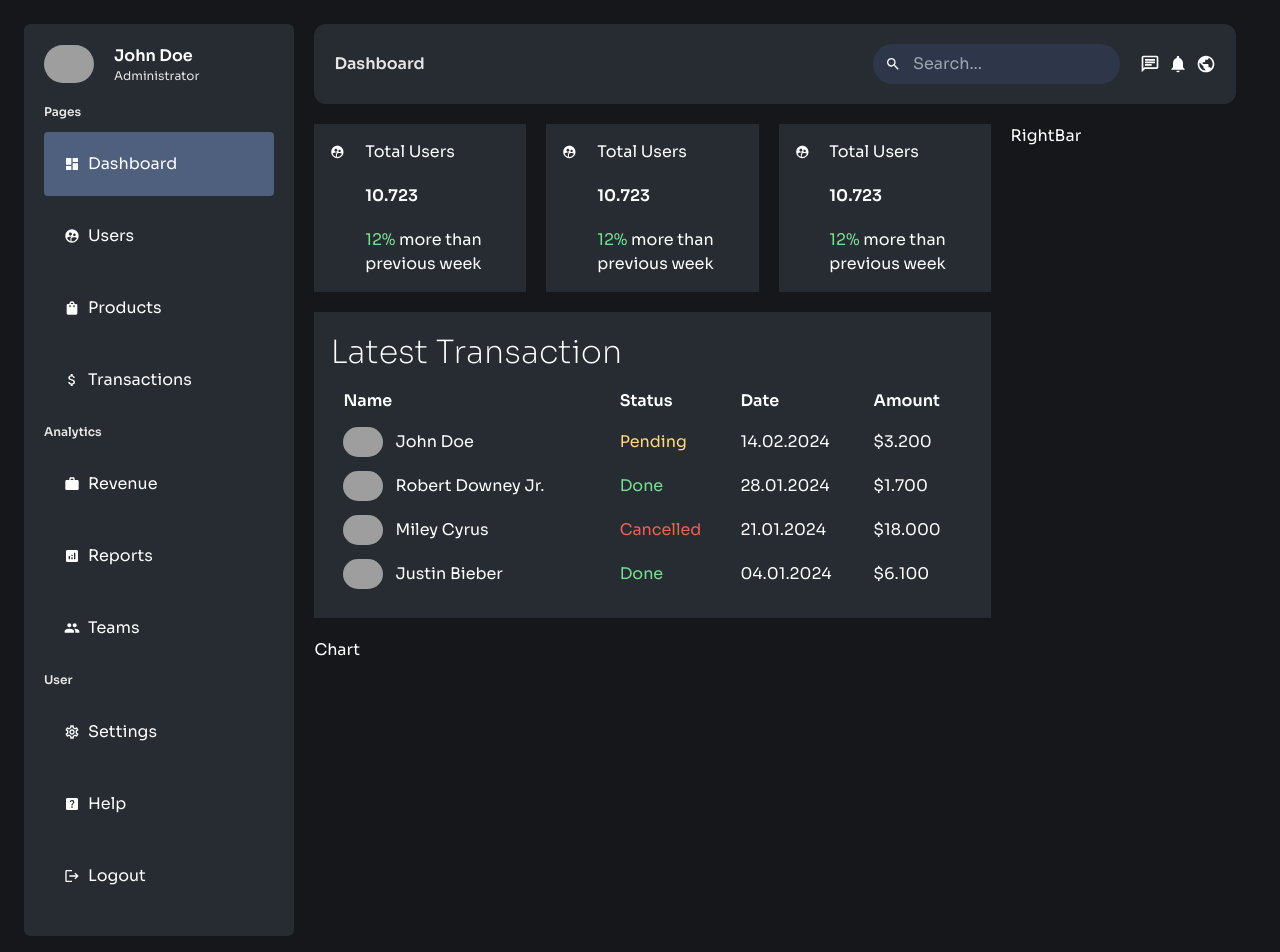
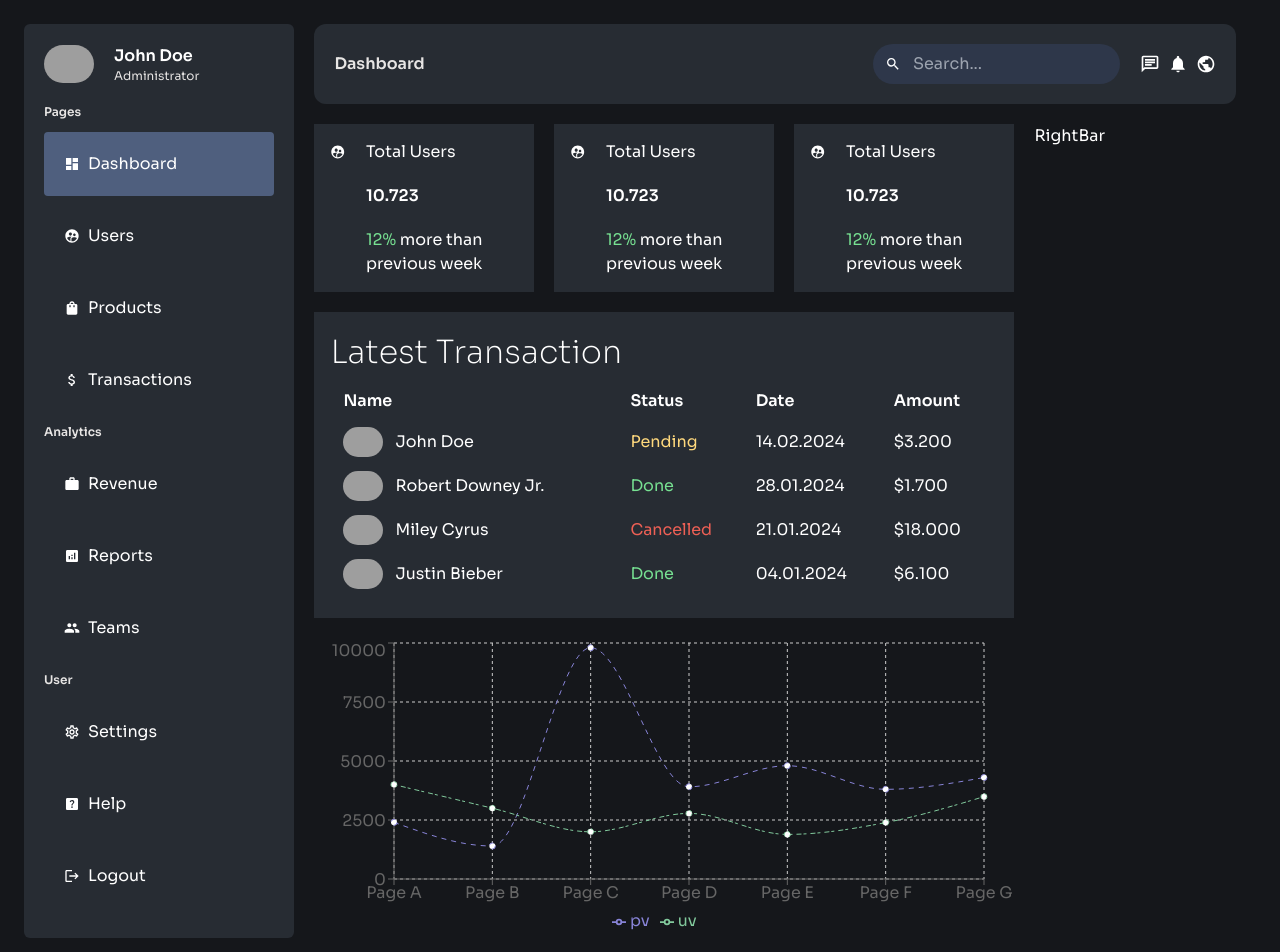
Before and after one commit to SoyNexoo/dashboard-next, a Next.js app: page /dashboard in a window 1280 px wide. Shown: the top 952 px of the page. Built offline with nearby package versions, Linux system fonts and the light colour scheme; grey boxes are pictures that could not be loaded.

Commit message:
Add Chart

```diff
--- a/package.json
+++ b/package.json
@@ -12,7 +12,8 @@
     "next": "14.0.4",
     "react": "^18",
     "react-dom": "^18",
-    "react-icons": "^4.12.0"
+    "react-icons": "^4.12.0",
+    "recharts": "^2.10.4"
   },
   "devDependencies": {
     "@types/node": "^20",
--- a/src/components/dashboard/Chart.tsx
+++ b/src/components/dashboard/Chart.tsx
@@ -1,8 +1,75 @@
+'use client'
 import React from 'react'
+import { LineChart, Line, XAxis, YAxis, CartesianGrid, Tooltip, Legend } from 'recharts';
+
 
 const Chart = () => {
+  const data = [
+    {
+      name: 'Page A',
+      uv: 4000,
+      pv: 2400,
+      amt: 2400,
+    },
+    {
+      name: 'Page B',
+      uv: 3000,
+      pv: 1398,
+      amt: 2210,
+    },
+    {
+      name: 'Page C',
+      uv: 2000,
+      pv: 9800,
+      amt: 2290,
+    },
+    {
+      name: 'Page D',
+      uv: 2780,
+      pv: 3908,
+      amt: 2000,
+    },
+    {
+      name: 'Page E',
+      uv: 1890,
+      pv: 4800,
+      amt: 2181,
+    },
+    {
+      name: 'Page F',
+      uv: 2390,
+      pv: 3800,
+      amt: 2500,
+    },
+    {
+      name: 'Page G',
+      uv: 3490,
+      pv: 4300,
+      amt: 2100,
+    },
+  ];
   return (
-    <div>Chart</div>
+    <div className="w-full h-full">
+      <LineChart
+        width={700}
+        data={data}
+        height={300}
+        margin={{
+          top: 5,
+          right: 30,
+          left: 20,
+          bottom: 5,
+        }}
+      >
+        <CartesianGrid strokeDasharray="3 3" />
+        <XAxis dataKey="name" />
+        <YAxis />
+        <Tooltip />
+        <Legend />
+        <Line type="monotone" dataKey="pv" stroke="#8884d8" strokeDasharray="5 5" />
+        <Line type="monotone" dataKey="uv" stroke="#82ca9d" strokeDasharray="3 4 5 2" />
+      </LineChart>
+    </div>
   )
 }
 
```
Also changed, not shown: 1 other file (tests, documents, lock files or other folders).
